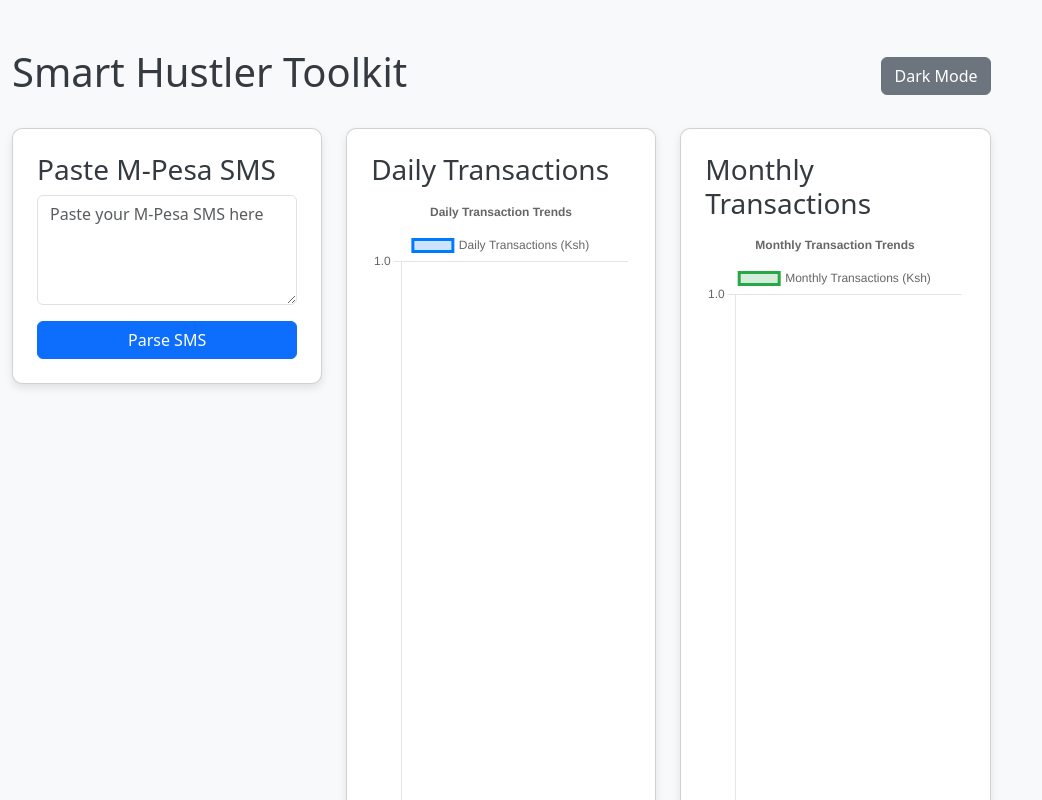
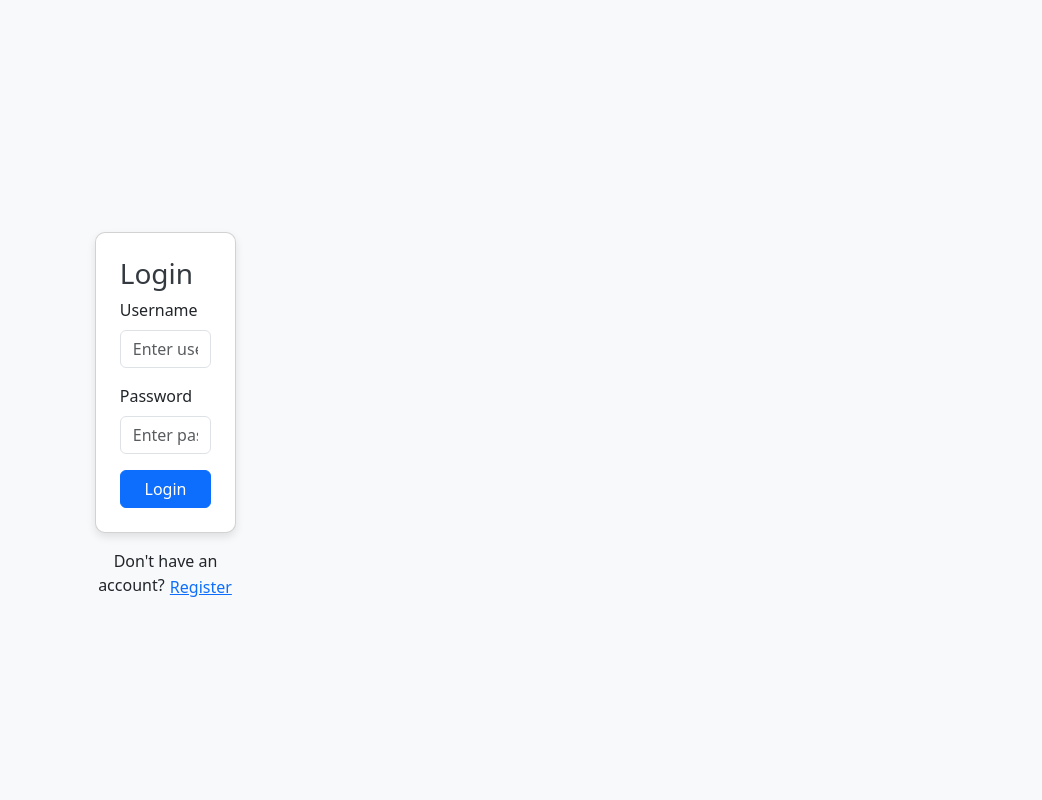
Before and after one commit to WabukoWabuko/smart-hustler-toolkit, a React (Vite) app in the folder frontend/: page / in a window 1280 px wide. Shown: the top 800 px of the page, without its empty margins (0-1042 px from the left). Built offline with nearby package versions, Linux system fonts and the light colour scheme; no server answers.

Commit message:
Added authentication to frontend with login/register forms

```diff
--- a/frontend/src/App.jsx
+++ b/frontend/src/App.jsx
@@ -2,6 +2,8 @@ import { useState, useEffect } from 'react';
 import axios from 'axios';
 import { Line } from 'react-chartjs-2';
 import { Chart as ChartJS, CategoryScale, LinearScale, PointElement, LineElement, Title, Tooltip, Legend } from 'chart.js';
+import Login from './components/Login';
+import Register from './components/Register';
 import './App.css';
 import 'bootstrap/dist/css/bootstrap.min.css';
 
@@ -9,35 +11,44 @@ import 'bootstrap/dist/css/bootstrap.min.css';
 ChartJS.register(CategoryScale, LinearScale, PointElement, LineElement, Title, Tooltip, Legend);
 
 function App() {
+  const [token, setToken] = useState(localStorage.getItem('token') || '');
+  const [showRegister, setShowRegister] = useState(false);
   const [smsInput, setSmsInput] = useState('');
   const [parsedData, setParsedData] = useState(null);
   const [error, setError] = useState(null);
   const [transactions, setTransactions] = useState([]);
   const [darkMode, setDarkMode] = useState(false);
 
-  // Fetch transactions on mount
+  // Fetch transactions on mount if authenticated
   useEffect(() => {
+    if (token) {
+      localStorage.setItem('token', token);
+      fetchTransactions();
+    }
+  }, [token]);
+
   const fetchTransactions = async () => {
     try {
-        const response = await axios.get('http://localhost:3000/transactions');
+      const response = await axios.get('http://localhost:3000/transactions', {
+        headers: { Authorization: `Bearer ${token}` },
+      });
       setTransactions(response.data);
     } catch (err) {
       console.error('Error fetching transactions:', err);
+      setError('Failed to fetch transactions');
     }
   };
-    fetchTransactions();
-  }, []);
 
   const handleParse = async () => {
     try {
-      const response = await axios.post('http://localhost:3000/transactions/parse', {
-        sms: smsInput,
-      });
+      const response = await axios.post(
+        'http://localhost:3000/transactions/parse',
+        { sms: smsInput },
+        { headers: { Authorization: `Bearer ${token}` } },
+      );
       setParsedData(response.data);
       setError(null);
-      // Refresh transactions after parsing
-      const transactionsResponse = await axios.get('http://localhost:3000/transactions');
-      setTransactions(transactionsResponse.data);
+      fetchTransactions(); // Refresh transactions
     } catch (err) {
       console.error('Axios Error:', err);
       setError(err.message);
@@ -45,11 +56,18 @@ function App() {
     }
   };
 
-  // Toggle dark mode
   const toggleDarkMode = () => {
     setDarkMode(!darkMode);
     document.body.classList.toggle('bg-dark');
     document.body.classList.toggle('text-white');
+  };
+
+  const handleLogout = () => {
+    setToken('');
+    localStorage.removeItem('token');
+    setTransactions([]);
+    setParsedData(null);
+    setError(null);
   };
 
   // Prepare data for daily chart
@@ -90,13 +108,42 @@ function App() {
     ],
   };
 
+  if (!token) {
+    return (
+      <div className={`container mt-5 ${darkMode ? 'bg-dark text-white' : ''}`}>
+        <div className="row justify-content-center">
+          <div className="col-md-6">
+            {showRegister ? (
+              <Register setToken={setToken} setShowRegister={setShowRegister} />
+            ) : (
+              <>
+                <Login setToken={setToken} />
+                <p className="text-center mt-3">
+                  Don't have an account?{' '}
+                  <button className="btn btn-link p-0" onClick={() => setShowRegister(true)}>
+                    Register
+                  </button>
+                </p>
+              </>
+            )}
+          </div>
+        </div>
+      </div>
+    );
+  }
+
   return (
     <div className={`container mt-5 ${darkMode ? 'bg-dark text-white' : ''}`}>
       <div className="d-flex justify-content-between align-items-center mb-4">
         <h1>Smart Hustler Toolkit</h1>
-        <button className="btn btn-secondary" onClick={toggleDarkMode}>
+        <div>
+          <button className="btn btn-secondary me-2" onClick={toggleDarkMode}>
             {darkMode ? 'Light Mode' : 'Dark Mode'}
           </button>
+          <button className="btn btn-danger" onClick={handleLogout}>
+            Logout
+          </button>
+        </div>
       </div>
       <div className="row">
         <div className="col-md-4">
--- /dev/null
+++ b/frontend/src/components/Login.jsx
@@ -0,0 +1,53 @@
+import { useState } from 'react';
+import axios from 'axios';
+
+function Login({ setToken }) {
+  const [username, setUsername] = useState('');
+  const [password, setPassword] = useState('');
+  const [error, setError] = useState(null);
+
+  const handleLogin = async () => {
+    try {
+      const response = await axios.post('http://localhost:3000/auth/login', {
+        username,
+        password,
+      });
+      setToken(response.data.access_token);
+      setError(null);
+    } catch (err) {
+      setError('Invalid credentials');
+    }
+  };
+
+  return (
+    <div className="card p-4">
+      <h3>Login</h3>
+      <div className="mb-3">
+        <label className="form-label">Username</label>
+        <input
+          type="text"
+          className="form-control"
+          value={username}
+          onChange={(e) => setUsername(e.target.value)}
+          placeholder="Enter username"
+        />
+      </div>
+      <div className="mb-3">
+        <label className="form-label">Password</label>
+        <input
+          type="password"
+          className="form-control"
+          value={password}
+          onChange={(e) => setPassword(e.target.value)}
+          placeholder="Enter password"
+        />
+      </div>
+      <button className="btn btn-primary" onClick={handleLogin}>
+        Login
+      </button>
+      {error && <p className="text-danger mt-3">{error}</p>}
+    </div>
+  );
+}
+
+export default Login;
--- /dev/null
+++ b/frontend/src/components/Register.jsx
@@ -0,0 +1,57 @@
+import { useState } from 'react';
+import axios from 'axios';
+
+function Register({ setToken, setShowRegister }) {
+  const [username, setUsername] = useState('');
+  const [password, setPassword] = useState('');
+  const [error, setError] = useState(null);
+
+  const handleRegister = async () => {
+    try {
+      const response = await axios.post('http://localhost:3000/auth/register', {
+        username,
+        password,
+      });
+      setToken(response.data.access_token);
+      setShowRegister(false);
+      setError(null);
+    } catch (err) {
+      setError('Registration failed. Username may already exist.');
+    }
+  };
+
+  return (
+    <div className="card p-4">
+      <h3>Register</h3>
+      <div className="mb-3">
+        <label className="form-label">Username</label>
+        <input
+          type="text"
+          className="form-control"
+          value={username}
+          onChange={(e) => setUsername(e.target.value)}
+          placeholder="Choose a username"
+        />
+      </div>
+      <div className="mb-3">
+        <label className="form-label">Password</label>
+        <input
+          type="password"
+          className="form-control"
+          value={password}
+          onChange={(e) => setPassword(e.target.value)}
+          placeholder="Choose a password"
+        />
+      </div>
+      <button className="btn btn-primary me-2" onClick={handleRegister}>
+        Register
+      </button>
+      <button className="btn btn-secondary" onClick={() => setShowRegister(false)}>
+        Back to Login
+      </button>
+      {error && <p className="text-danger mt-3">{error}</p>}
+    </div>
+  );
+}
+
+export default Register;
```
Lines whose indentation alone changed are shown as unchanged.
